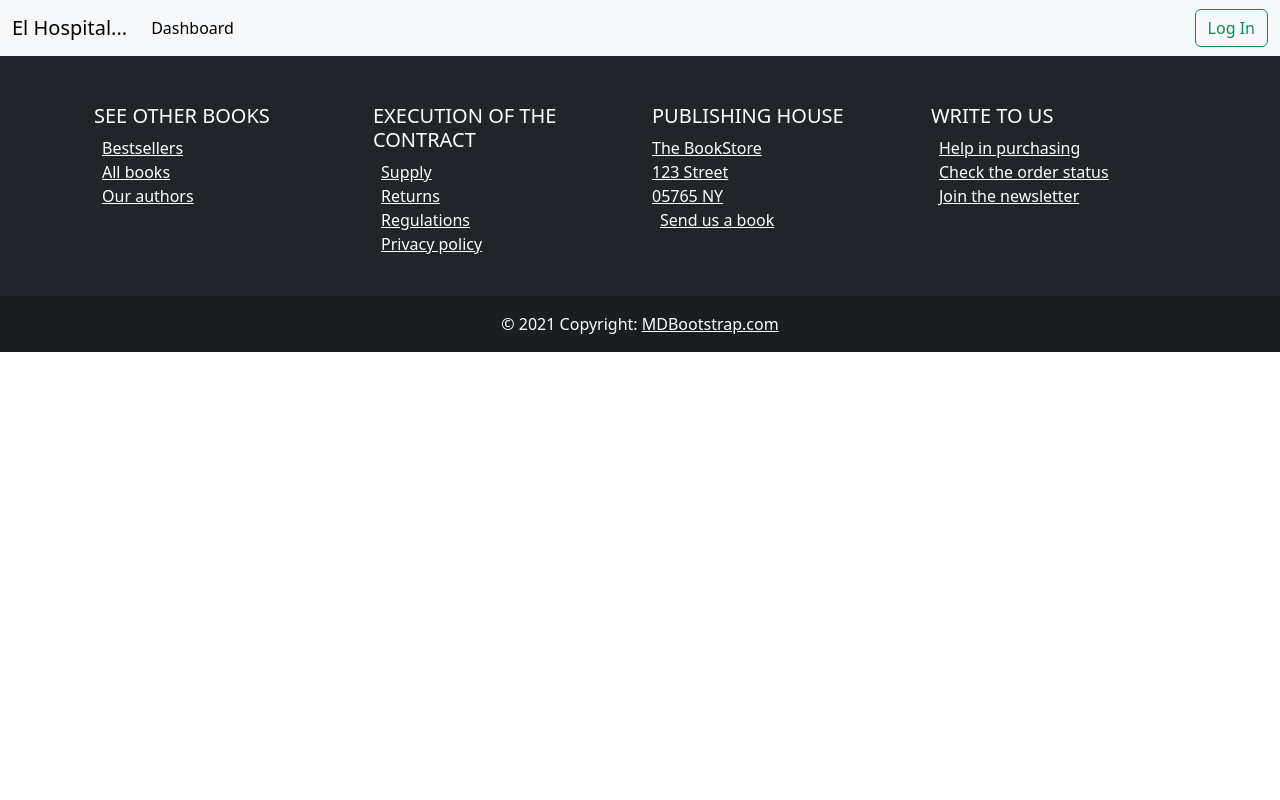
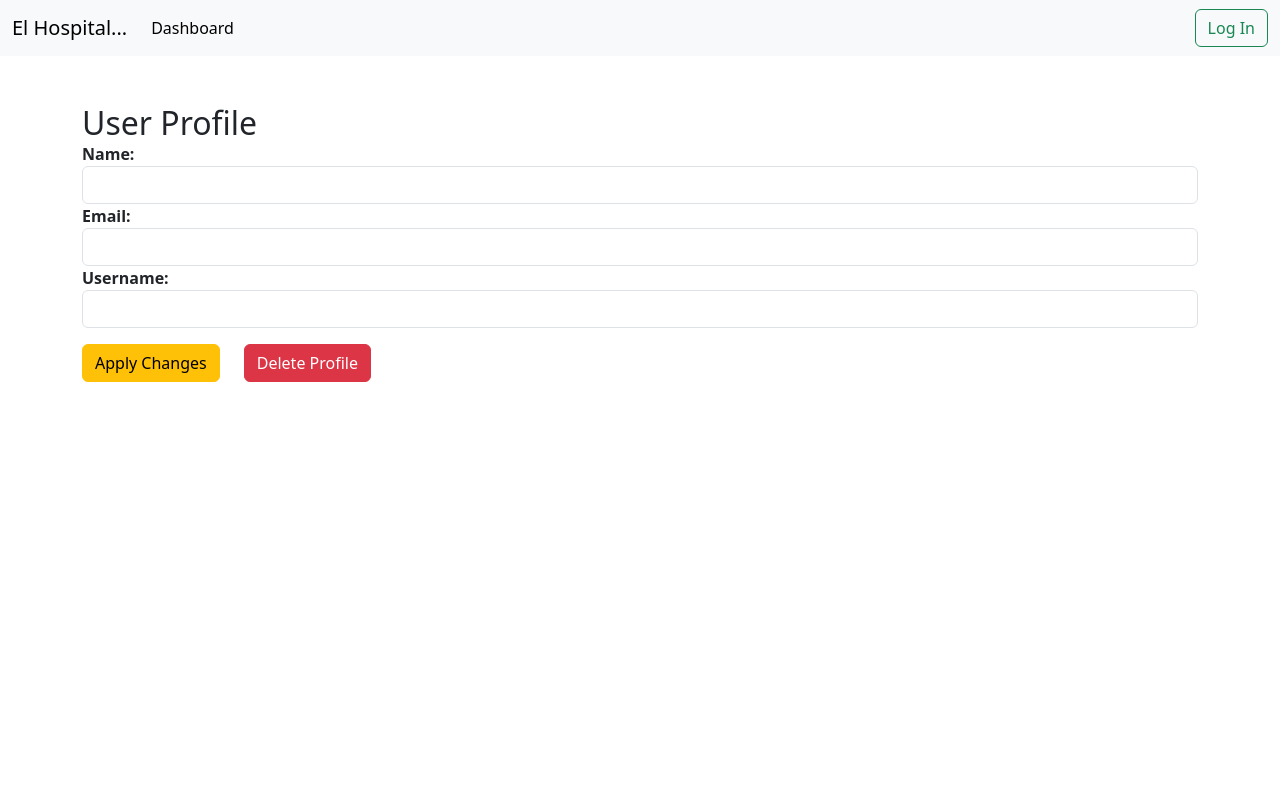
Before and after one commit to Xavier-Amatller/FrontendHospital, an Angular app: page /nurse/profile in a window 1280 px wide. Before the commit this address led to /. Shown: the top 800 px of the page. Built offline with nearby package versions, Linux system fonts and the light colour scheme.

Commit message:
add profile menu component and update routing

```diff
--- a/src/app/app-routing.module.ts
+++ b/src/app/app-routing.module.ts
@@ -8,6 +8,7 @@ import { LandingPageComponent } from './landing-page/landing-page.component';
 import { ListAllComponent } from './user/list-all/list-all.component';
 import { SearchByNameComponent } from './user/search-by-name/search-by-name.component';
 import { RegisterFormComponent } from './user/register-form/register-form.component';
+import { ProfileMenuComponent } from './user/profile-menu/profile-menu.component';
 
 const routes: Routes = [
   {path:"", component: LandingPageComponent},
@@ -16,7 +17,7 @@ const routes: Routes = [
   {path:"nurse/register", component: RegisterFormComponent},
   {path:"nurse/list-all", component: ListAllComponent},
   {path:"nurse/search-by-name", component: SearchByNameComponent},
-
+  {path: "nurse/profile", component: ProfileMenuComponent}
 ];
 
 @NgModule({
--- a/src/app/app.module.ts
+++ b/src/app/app.module.ts
@@ -12,8 +12,8 @@ import { FormsModule } from '@angular/forms';
 import { DashboardComponent } from './user/dashboard/dashboard.component';
 import { LandingPageComponent } from './landing-page/landing-page.component';
 import { ListAllComponent } from './user/list-all/list-all.component';
-import { HttpClientModule } from '@angular/common/http';
 import { RegisterFormComponent } from './user/register-form/register-form.component';
+import { ProfileMenuComponent } from './user/profile-menu/profile-menu.component';
 
 @NgModule({
   declarations: [
@@ -27,8 +27,9 @@ import { RegisterFormComponent } from './user/register-form/register-form.compon
     LandingPageComponent,
     ListAllComponent,
     RegisterFormComponent,
+    ProfileMenuComponent,
   ],
-  imports: [BrowserModule, AppRoutingModule, FormsModule, HttpClientModule],
+  imports: [BrowserModule, AppRoutingModule, FormsModule],
   providers: [],
   bootstrap: [AppComponent],
 })
--- a/src/app/header/header.component.html
+++ b/src/app/header/header.component.html
@@ -24,7 +24,12 @@
             <button id="sessionBtn" class="btn btn-outline-success" type="button" routerLink="nurse/login">Log In</button>
           </div>
           <div *ngIf="isLogged()">
-            <button (click)="closeSession()" id="sessionBtn" class="btn btn-outline-success" type="button" routerLink="nurse/login">Log out</button>
+            <div class="d-flex gap-4">
+              <button (click)="closeSession()" id="sessionBtn" class="btn btn-outline-success" type="button" routerLink="nurse/login">Log out</button>
+              <button id="profileBtn" class="btn btn-outline-primary" type="button" routerLink="nurse/profile">
+                <img src="#" alt="Profile" style="width: 30px; height: 30px; border-radius: 50%;" />
+              </button>
+            </div>
           </div>
         </div>
       </div>
--- /dev/null
+++ b/src/app/user/profile-menu/profile-menu.component.html
@@ -0,0 +1,29 @@
+<div style="height: 90vh" class="container mt-5">
+  <div class="card-header">
+    <h2 class="card-title">User Profile</h2>
+  </div>
+  <div class="card-body">
+    <form class="user-info mb-3">
+      <div class="form-group">
+        <label for="name"><strong>Name:</strong></label>
+        <input type="text" class="form-control" id="name" name="name" />
+      </div>
+      <div class="form-group">
+        <label for="email"><strong>Email:</strong></label>
+        <input type="email" class="form-control" id="email" name="email" />
+      </div>
+      <div class="form-group">
+        <label for="username"><strong>Username:</strong></label>
+        <input type="text" class="form-control" id="username" name="username" />
+      </div>
+    </form>
+    <div class="profile-actions d-flex gap-4">
+      <button class="btn btn-warning mr-2" (click)="onEdit()">
+        Apply Changes
+      </button>
+      <button class="btn btn-danger" (click)="onDelete()" routerLink="">
+        Delete Profile
+      </button>
+    </div>
+  </div>
+</div>
--- /dev/null
+++ b/src/app/user/profile-menu/profile-menu.component.ts
@@ -0,0 +1,17 @@
+import { Component } from '@angular/core';
+
+@Component({
+  selector: 'app-profile-menu',
+  standalone: false,
+
+  templateUrl: './profile-menu.component.html',
+  styleUrl: './profile-menu.component.css'
+})
+export class ProfileMenuComponent {
+onEdit() {
+  // Logic to edit profile
+}
+onDelete() {
+  // Logic to edit profile
+}
+}
```
Also changed, not shown: src/app/user/profile-menu/profile-menu.component.css (added), 1 other file (tests, documents, lock files or other folders).
